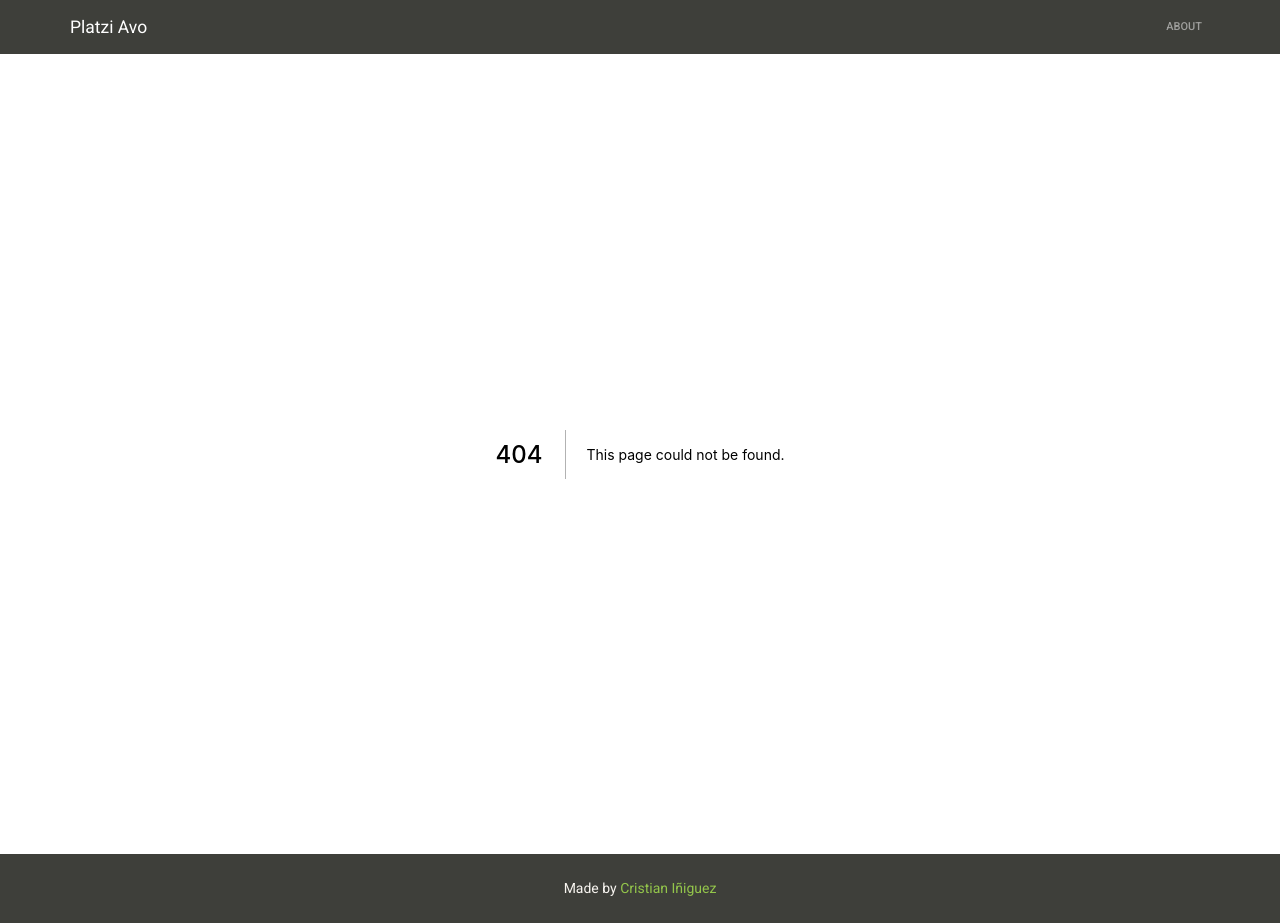
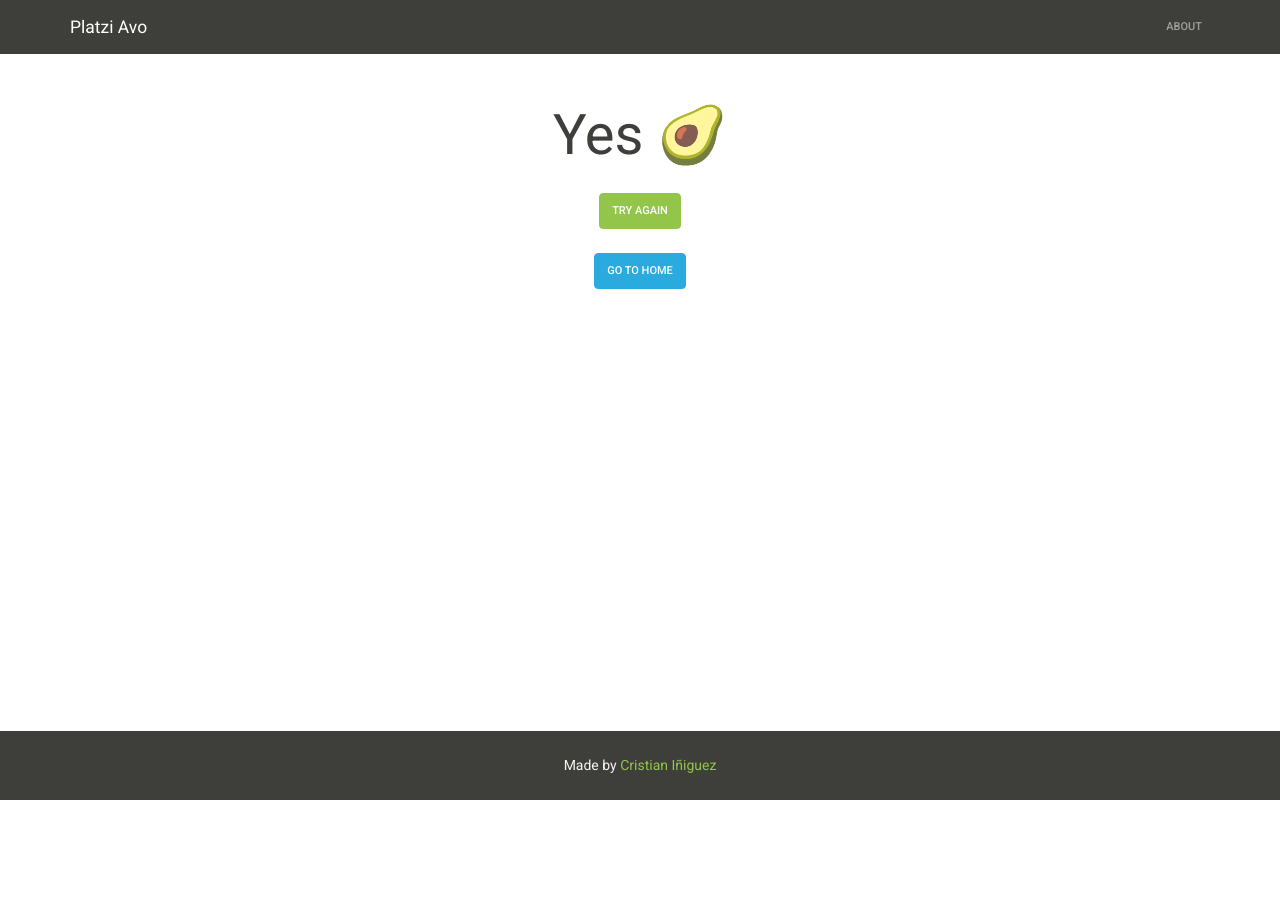
Before and after one commit to cristianiniguez/curso_nextjs, a Next.js app: page /yes-no in a window 1280 px wide. Before the commit this address had no page. After the commit the page ends 800 px from the top, so only its background shows below. Built offline with nearby package versions, Linux system fonts and the light colour scheme.

Commit message:
yes-no page

```diff
--- /dev/null
+++ b/pages/yes-no.jsx
@@ -0,0 +1,45 @@
+import React, { useState, useEffect } from 'react';
+import Link from 'next/link';
+
+const YesNo = () => {
+  const [state, setState] = useState({
+    click: 0,
+    answer: '...',
+  });
+  useEffect(() => {
+    setState({ ...state, answer: '...' });
+    const answer = Math.random() > 0.5 ? 'Yes 🥑' : 'No ❌';
+    setTimeout(() => {
+      setState({ ...state, answer });
+    }, 1500);
+  }, [state.click]);
+  const handleClick = () => {
+    setState({ ...state, click: (state.click + 1) % 2 });
+  };
+  return (
+    <main>
+      <section>
+        <div className='container p-4 text-center'>
+          <h2 className='answer m-4'>{state.answer}</h2>
+          <button className='btn btn-success' onClick={handleClick}>
+            Try Again
+          </button>
+          <p className='m-4'>
+            <Link href='/'>
+              <a className='btn btn-info'>Go to Home</a>
+            </Link>
+          </p>
+        </div>
+      </section>
+      <style>
+        {`
+          .answer {
+            font-size: 4em;
+          }
+        `}
+      </style>
+    </main>
+  );
+};
+
+export default YesNo;
```
Also changed, not shown: pages/index.jsx (+7 -2 lines).
